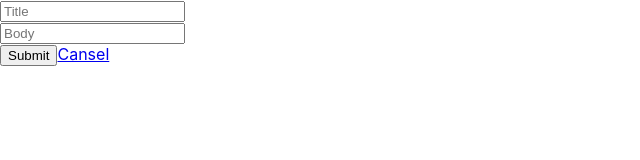
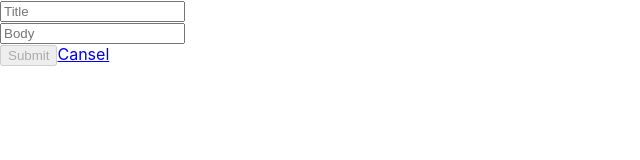
Before and after one commit to tsubaoza0901/udemy-react-redux-crud-application, a React (Create React App) app: page /events/new in a window 1280 px wide. Shown: the top 160 px of the page, without its empty margins (0-640 px from the left). Built offline with nearby package versions, Linux system fonts and the light colour scheme.

Commit message:
Add pristine and submitting

```diff
--- a/src/components/events_new.js
+++ b/src/components/events_new.js
@@ -6,7 +6,6 @@ import { Link } from 'react-router-dom';
 import { postEvent } from '../actions';
 
 class EventsNew extends React.Component {
-  // 追加
   constructor(props) {
     super(props);
     this.onSubmit = this.onSubmit.bind(this);
@@ -26,15 +25,13 @@ class EventsNew extends React.Component {
       </div>
     );
   }
-  // イベント発火（サブミットボタンが押された）時の処理設定 ※非同期処理のためasyncを使用
   async onSubmit(values) {
     await this.props.postEvent(values);
-    this.props.history.push('/'); // トップページの履歴をpush
+    this.props.history.push('/');
   }
   render() {
-    const { handleSubmit } = this.props; // 追加
+    const { handleSubmit, pristine, submitting } = this.props;
     return (
-      // サブミットボタンが押されたらイベント発火
       <form onSubmit={handleSubmit(this.onSubmit)}>
         <div>
           <Field
@@ -53,7 +50,11 @@ class EventsNew extends React.Component {
           />
         </div>
         <div>
-          <input type="submit" value="Submit" disabled={false} />
+          <input
+            type="submit"
+            value="Submit"
+            disabled={pristine || submitting}
+          />
           <Link to="/">Cansel</Link>
         </div>
       </form>
@@ -64,9 +65,8 @@ class EventsNew extends React.Component {
 const validate = (values) => {
   const errors = {};
 
-  // バリデーションの設定
-  if (!values.title) errors.title = 'Enter a title, please.'; // Titleが空の場合
-  if (!values.body) errors.body = 'Enter a body, please.'; // Bodyが空の場合
+  if (!values.title) errors.title = 'Enter a title, please.';
+  if (!values.body) errors.body = 'Enter a body, please.';
 
   return errors;
 };
@@ -75,5 +75,5 @@ const mapDispatchToProps = { postEvent };
 
 export default connect(
   null,
-  mapDispatchToProps // 修正
+  mapDispatchToProps
 )(reduxForm({ validate, form: 'eventNewForm' })(EventsNew));
```
